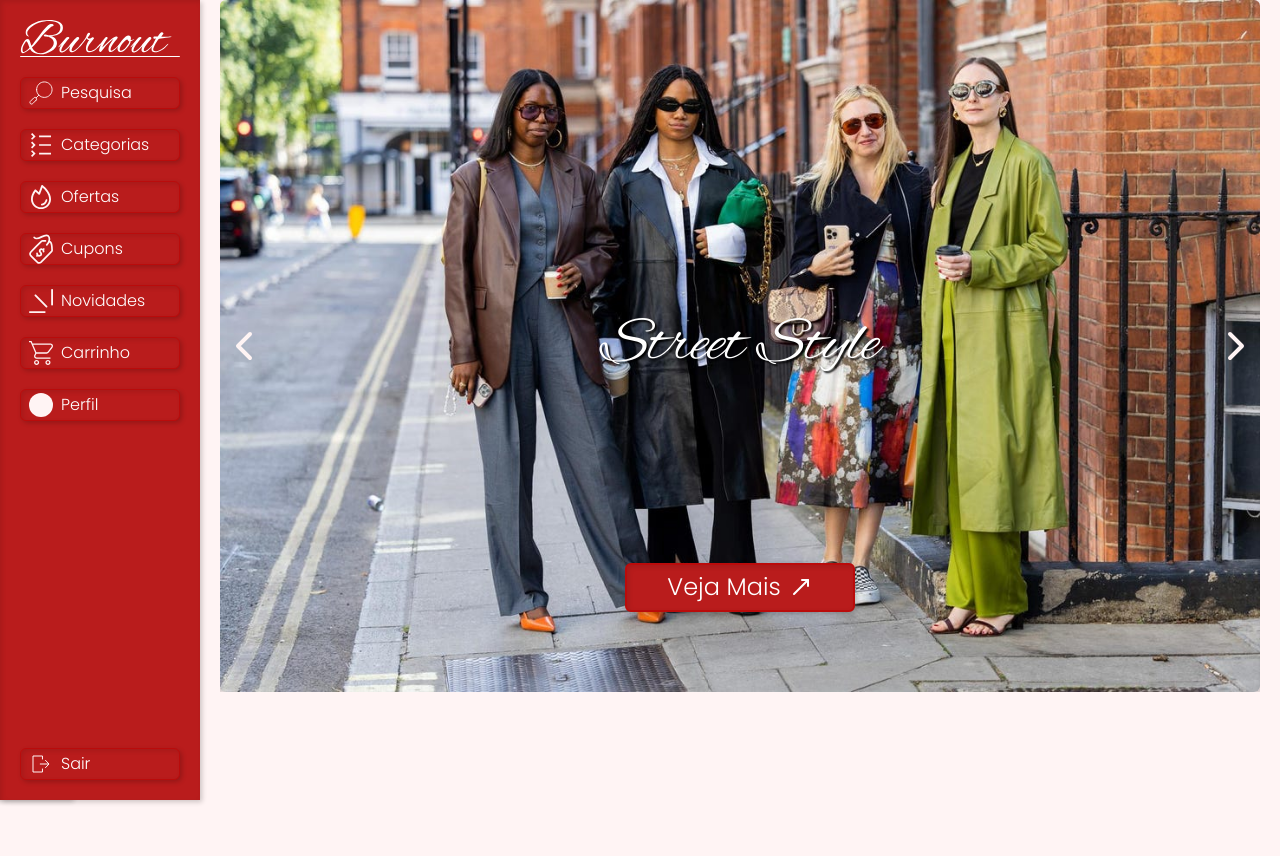
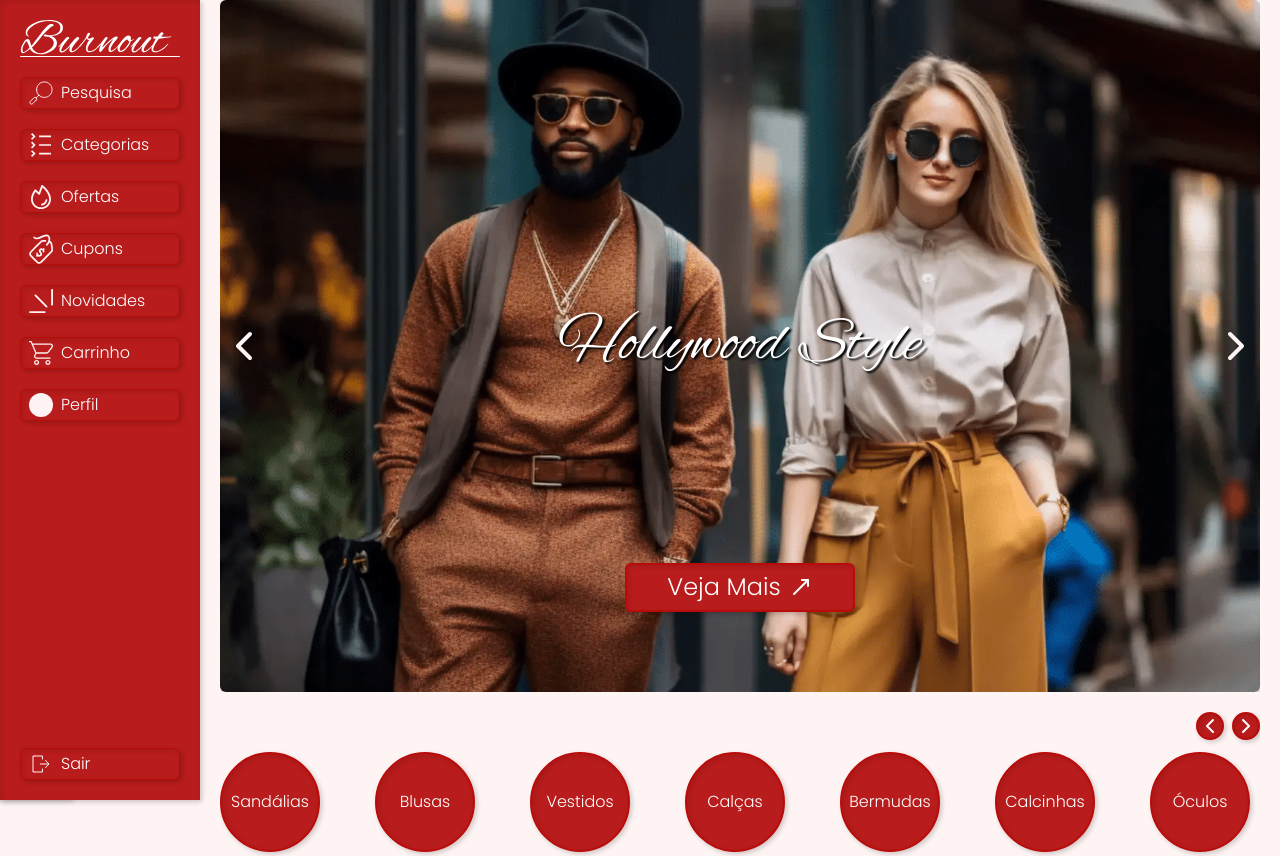
Before and after one commit to MarcosFerreira2024/Burnout, a Next.js app: page /home in a window 1280 px wide. Before the commit the page ends 800 px from the top, so only its background shows below. Built offline with nearby package versions, Linux system fonts and the light colour scheme.

Commit message:
começo nav categories

```diff
--- a/src/app/(Pages)/(root)/home/page.tsx
+++ b/src/app/(Pages)/(root)/home/page.tsx
@@ -2,13 +2,14 @@ import React from 'react'
 import Carousel from '../../../components/Carousel'
 import { MainCarousel } from '../../../data/CarouselData'
 import NavCategories from '../../../components/NavCategories'
+import { HomeMainCategories } from '../../../data/Home'
 
 function page() {
   return (
-    <div className='flex-1 grid mx-auto mt-20 sm:mt-0  '>
+    <div className='flex-1 grid mx-auto mt-20 sm:mt-0 px-5  '>
         <Carousel dados={MainCarousel} />
 
-        <NavCategories />
+        <NavCategories dados={HomeMainCategories} />
 
     </div>
   )
--- a/src/app/(Pages)/(root)/layout.tsx
+++ b/src/app/(Pages)/(root)/layout.tsx
@@ -9,7 +9,7 @@ export default function RootLayout({
 }>) {
   return (
     <NavContextProvider>
-        <main className="flex " >
+        <main className="flex  " >
             <div className="xl:w-[200px] w-[72px] sm:block hidden ">
               <NavBar/>
             </div>
--- a/src/app/components/Carousel.tsx
+++ b/src/app/components/Carousel.tsx
@@ -10,7 +10,7 @@ import { CarouselData } from '../Types/Interfaces/Carousel'
 function Carousel({dados}:{dados:CarouselData[]}) {
   const refTimeout = useRef(null)
 
-  const interval = 4000
+  const interval = 100000000000
 
 
   const [slide,setSlide]= useState(0)
@@ -95,7 +95,7 @@ function Carousel({dados}:{dados:CarouselData[]}) {
 
 
   return (
-    <div    className='w-[100%]  pr-5 pl-5 max-h-[700px]  '>
+    <div    className='w-[100%]   max-h-[700px]  '>
       <div  className='mx-auto  max-w-[1440px]  relative    overflow-x-hidden  '>
         <div className=' flex h-[100%] justify-between absolute w-[100%] items-center     '>
               <ChevronLeft onMouseMove={handleMouseEnter} onMouseLeave={handleMouseLeave} onClick={()=> handleSlide(-1)} width={48} height={48} color={`#FFF4F4`}  className='cursor-pointer  z-10  sm:max-w-[48px] max-w-[24px]'/>
--- a/src/app/components/NavCategories.tsx
+++ b/src/app/components/NavCategories.tsx
@@ -1,13 +1,30 @@
+"use client"
 import React from 'react'
+import { HomeCategories } from '../Types/Interfaces/Home'
+import { ChevronLeft, ChevronRight, } from 'lucide-react'
+import NavCategoriesButton from './NavCategoriesButton'
 
-function NavCategories() {
+function NavCategories({ dados }: { dados: HomeCategories[] }) {
   return (
-    <div className='mx-auto max-w-[1440px] overflow-hidden'>
-        <div className='flex max-w-[1440px] bg-red-500 gap-20  '>
+      <div  className='mx-auto w-full   mt-3 md:mt-5 max-w-[1440px]     overflow-x-scroll scrollbar-hide  '>
+            <div className='gap-2 mb-0 md:mb-2 flex items-center justify-end min-w-[100%]'>
+              <div className='bg-mainBg  rounded-full globalShadow border-[2px] border-mainStroke'><ChevronLeft width={24} height={24} className='text-secundaryTitle md:w-[24px] md:h-[24px] w-[20px] h-[20px] '/></div>
+              <div className='bg-mainBg  rounded-full globalShadow border-[2px] border-mainStroke'><ChevronRight width={24} height={24} className='text-secundaryTitle md:w-[24px] md:h-[24px] w-[20px] h-[20px]'/></div>
 
 
-        </div>
-    </div>
+            </div>
+            <div className='flex    '>
+
+              {dados.map((item,i)=> (
+                      <nav key={i} className='md:min-w-[155px] min-w-[110px] my-1'>
+                        <NavCategoriesButton ref={item.ref} text={item.text} />
+                      </nav>
+              ))}
+
+
+            </div>
+
+     </div>
   )
 }
 
--- /dev/null
+++ b/src/app/components/NavCategoriesButton.tsx
@@ -0,0 +1,18 @@
+
+import Link from 'next/link'
+import React from 'react'
+import { HomeCategories } from '../Types/Interfaces/Home'
+
+function NavCategoriesButton({ref,text}:HomeCategories) {
+  return (
+    <>
+     <Link href={ref} className='md:w-[100px] hover:bg-secundaryTitle border-[2px] border-mainStroke hover:text-mainBg ease-in-out duration-300 transition-all w-[70px] h-[70px] md:h-[100px] flex items-center globalShadow justify-center rounded-full text-subtitleMobile md:text-subtitle  bg-mainBg text-secundaryTitle font-poppins'>
+       <h2>{text}</h2>
+
+     </Link>
+
+    </>
+  )
+}
+
+export default NavCategoriesButton
```
Also changed, not shown: src/app/data/NavData.ts (line endings or trailing spaces).
